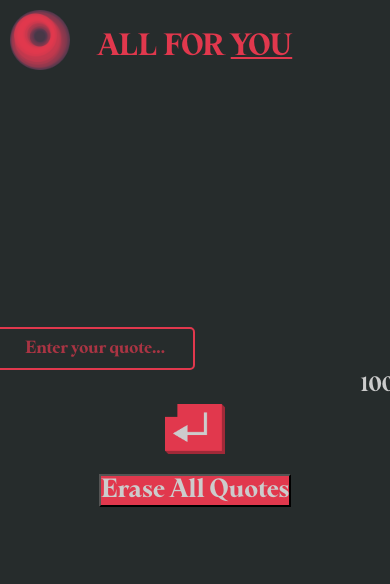
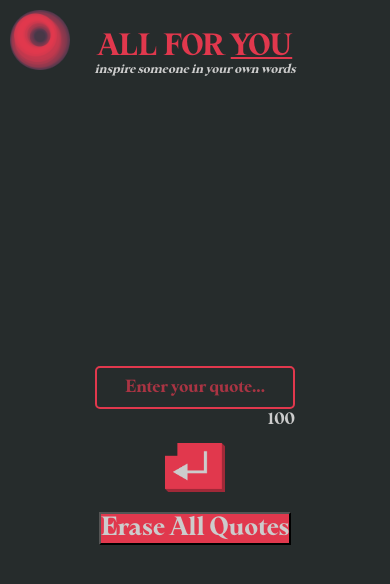
Before and after one commit to VasilisChatzivasileiou/all_for_you01, a website: page add_quote.html in a window 390 px wide. Drawn offline with Linux system fonts and the light colour scheme.

Commit message:
Add files via upload

```diff
--- a/add_quote.html
+++ b/add_quote.html
@@ -37,6 +37,14 @@
             margin: 10px 0;
             position: absolute;
             top: 20px;
+            text-align: center;
+        }
+
+        .subtitle {
+            font-size: 20px;
+            font-style: italic;
+            color: #CCCCCC;
+            margin-top: 85px;
             text-align: center;
         }
 
@@ -120,8 +128,14 @@
                 font-size: 28px;
             }
 
+            .subtitle {
+                font-size: 12px;
+                margin-top: 63px;
+            }
+
             .logo {
                 width: 60px;
+                align-items: center;
             }
 
             .quote-input {
@@ -130,6 +144,18 @@
 
             .enter-button {
                 width: 60px;
+            }
+            .container {
+                align-items: center;
+            }
+            .input-wrapper {
+                align-items: center;
+                width: 200px;
+            }
+            .char-counter {
+                right: 0px;
+                font-size: 15px;
+                bottom: -5px;
             }
         }
     </style>
@@ -140,6 +166,7 @@
     </a>
 
     <div class="title" id="dynamicTitle">ALL FOR <u>YOU</u></div>
+    <div class="subtitle">inspire someone in your own words</div>
 
     <div class="container">
         <div class="input-wrapper">
```
